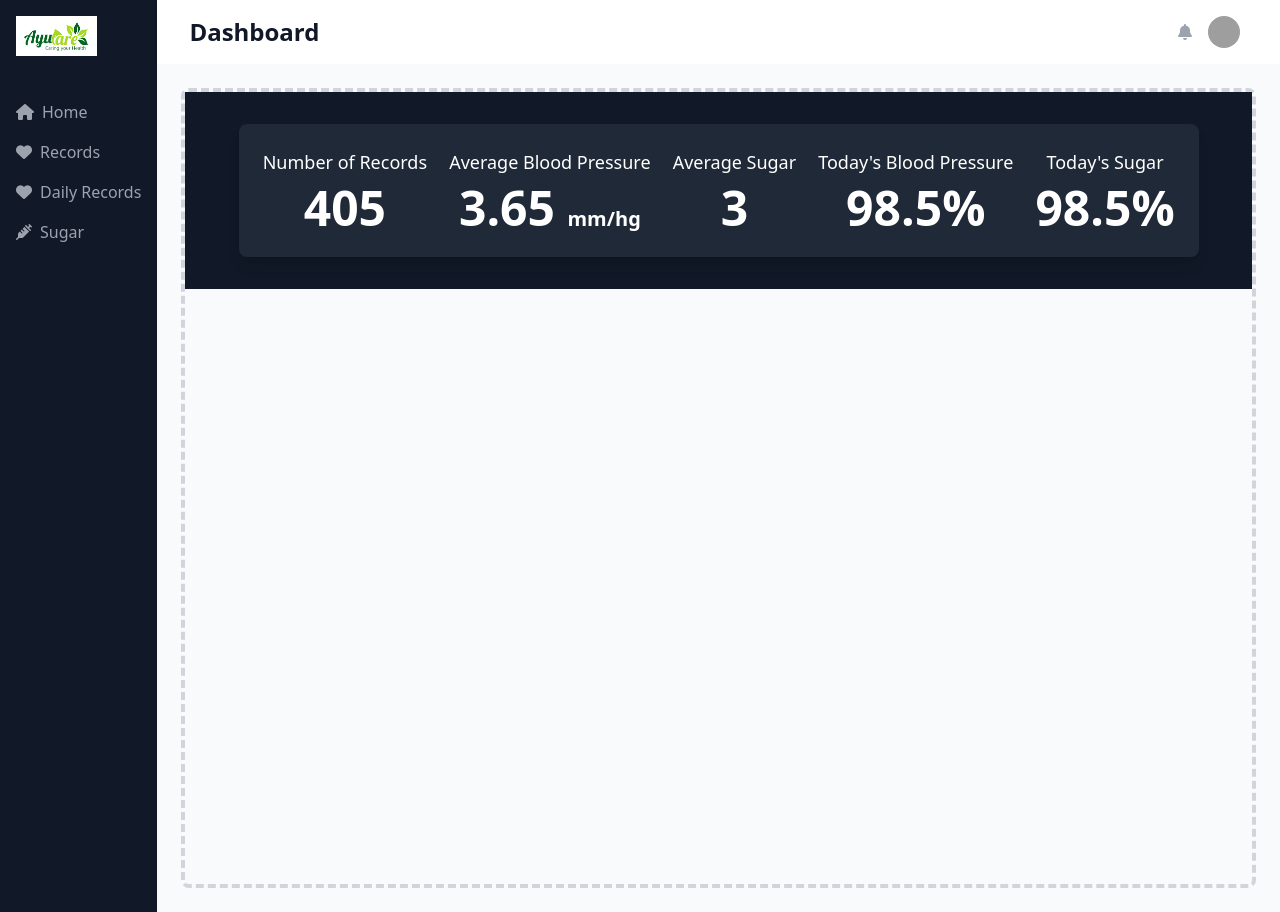
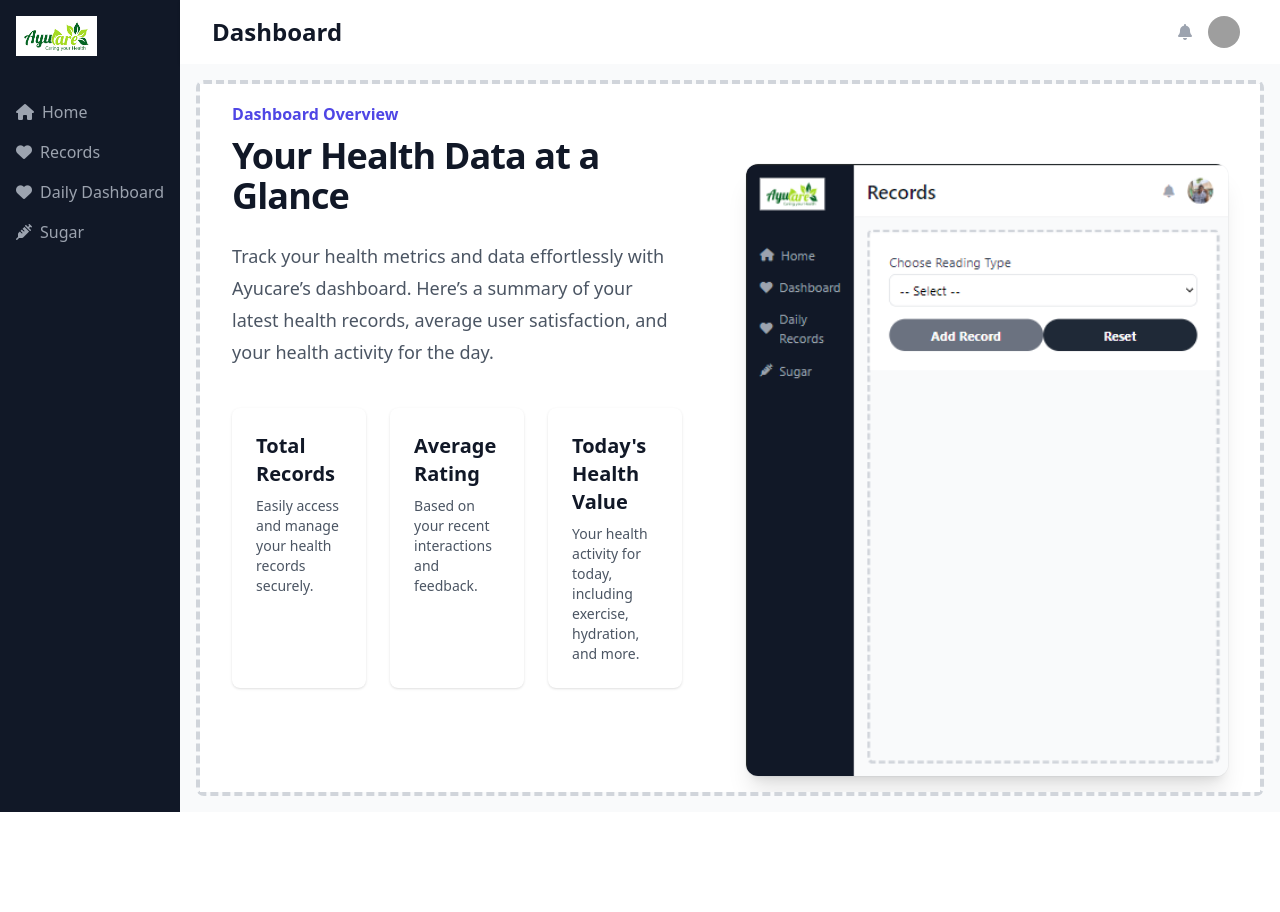
Before and after one commit to AbhayParatpSingh/AyuCare, a Flask app: page /dashboard in a window 1280 px wide. After the commit the page ends 812 px from the top, so only its background shows below. Run offline with Flask 3, Linux system fonts and the light colour scheme; style sheets or scripts are compiled from the project's sources; some libraries are stand-ins or nearby versions; grey boxes are pictures that could not be loaded.

Commit message:
dashboard_content added

```diff
--- a/templates/dashboard.html
+++ b/templates/dashboard.html
@@ -17,7 +17,7 @@
 
     <!-- Sidebar -->
     <div class="flex">
-        {% include 'sidebar.html' %}
+        {% include 'dashboard_sidebar.html' %}
 
         <!-- Main content -->
         <div class="flex-1 min-h-screen flex flex-col">
--- a/templates/dashboard_content.html
+++ b/templates/dashboard_content.html
@@ -1,7 +1,50 @@
-<main class="flex-1 bg-gray-50 p-6">
-    <div class="border-4 border-dashed border-gray-300 rounded-lg min-h-screen">
 
-        {% include 'dashboard_stats.html' %}
 
-    </div>
-</main>
+        <main class="flex-1 bg-gray-50 p-4">
+            <div class="border-4 border-dashed border-gray-300 rounded-lg h-auto">
+                <div class="overflow-hidden bg-white  py-1 sm:py-4">
+                    <div class="mx-auto  max-w-7xl px-6 lg:px-8">
+                      <div class="  mx-auto grid max-w-2xl grid-cols-1 gap-x-8 gap-y-16 sm:gap-y-20 lg:mx-0 lg:max-w-none lg:grid-cols-2">
+                        <div class="lg:pr-8 lg:pt-0 animate-fade-in-left"> <!-- Added animation class -->
+                          <div class="lg:max-w-lg">
+                            <h2 class="text-base font-semibold leading-7 text-indigo-600">Dashboard Overview</h2>
+                            <p class="mt-2 text-3xl font-bold tracking-tight text-gray-900 sm:text-4xl">Your Health Data at a Glance</p>
+
+                            <p class="mt-6 text-lg leading-8 text-gray-600">
+                              Track your health metrics and data effortlessly with Ayucare’s dashboard. Here’s a summary of your latest health records, average user satisfaction, and your health activity for the day.
+                            </p>
+
+                            <div class="grid grid-cols-1 gap-6 sm:grid-cols-2 lg:grid-cols-3 mt-10">
+
+                              <!-- Number of Records -->
+                              <div class="bg-white rounded-lg shadow p-6">
+                                <h3 class="text-xl font-semibold text-gray-900">Total Records</h3>
+
+                                <p class=" mt-2 text-sm text-gray-600">Easily access and manage your health records securely.</p>
+                              </div>
+
+                              <!-- Average Rating -->
+                              <div class="bg-white rounded-lg shadow p-6">
+                                <h3 class="text-xl font-semibold text-gray-900">Average Rating</h3>
+
+                                <p class="mt-2 text-sm text-gray-600">Based on your recent interactions and feedback.</p>
+                              </div>
+
+                              <!-- Daily Value (Health Activity) -->
+                              <div class="bg-white rounded-lg shadow p-6">
+                                <h3 class="text-xl font-semibold text-gray-900">Today's Health Value</h3>
+
+                                <p class="mt-2 text-sm text-gray-600">Your health activity for today, including exercise, hydration, and more.</p>
+                              </div>
+                            </div>
+
+                          </div>
+                        </div>
+                        <img src="{{url_for ('static', filename='img/recordpage.png')}}" alt="Product screenshot" class="w-full h-auto object-cover max-w-none rounded-xl shadow-xl ring-1 ring-gray-400/10 animate-fade-in-right mt-16">
+
+                      </div>
+                    </div>
+                  </div>
+
+            </div>
+          </main>
--- /dev/null
+++ b/templates/dashboard_sidebar.html
@@ -0,0 +1,27 @@
+<div class="w-35 h-auto bg-gray-900 text-white flex flex-col">
+    <div class="p-4">
+        <img src="{{url_for ('static',filename='img/AyuCare.png')}}" alt="Logo" class="h-10 w-auto">
+    </div>
+    <nav class="mt-5 flex-1">
+        <a href="/home" class="flex items-center px-4 py-2 text-gray-400 hover:bg-gray-700 hover:text-white">
+            <i class="fas fa-home"></i>
+            <span class="ml-2">Home</span>
+        </a>
+        <a href="/records" id="navLink" href="#" class="flex items-center px-4 py-2 text-gray-400 hover:bg-gray-700 hover:text-white">
+            <i id="navIcon" class="fas fa-heart"></i>
+            <span id="navText" class="ml-2">Records</span>
+        </a>
+
+
+
+        <a href="#" class="flex items-center px-4 py-2 text-gray-400 hover:bg-gray-700 hover:text-white">
+            <i class="fas fa-heart"></i>
+            <span class="ml-2">Daily Dashboard</span>
+        </a>
+        <a href="#" class="flex items-center px-4 py-2 text-gray-400 hover:bg-gray-700 hover:text-white">
+            <i class="fas fa-syringe"></i>
+
+            <span class="ml-2">Sugar</span>
+        </a>
+    </nav>
+</div>
--- a/templates/dashboard_stats.html
+++ b/templates/dashboard_stats.html
@@ -3,12 +3,12 @@
         <div class="bg-gray-800 rounded-lg shadow-lg flex justify-between p-6">
             <!-- Number of deploys -->
             <div class="text-center">
-                <p class="text-lg">Number of Records</p>
+                <p class="text-lg">Number of User</p>
                 <p class="text-5xl font-bold mt-2">405</p>
             </div>
             <!-- Average Blood Pressure -->
             <div class="text-center">
-                <p class="text-lg">Average Blood Pressure</p>
+                <p class="text-lg">A</p>
 
                 <p class="text-5xl font-bold mt-2">3.65 <span class="text-xl">mm/hg</span></p>
             </div>
--- a/templates/record_content.html
+++ b/templates/record_content.html
@@ -32,7 +32,8 @@
                   </dl>
                 </div>
               </div>
-              <img src="https://tailwindui.com/img/component-images/dark-project-app-screenshot.png" alt="Product screenshot" class="w-[48rem] max-w-none rounded-xl shadow-xl ring-1 ring-gray-400/10 sm:w-[57rem] md:-ml-4 lg:-ml-2 animate-fade-in-right mt-16  "> <!-- Added animation class -->
+              <img src="{{url_for ('static', filename='img/recordpage.png')}}" alt="Product screenshot" class="w-full h-auto object-cover max-w-none rounded-xl shadow-xl ring-1 ring-gray-400/10 animate-fade-in-right mt-16">
+
             </div>
           </div>
         </div>
```
Also changed, not shown: static/img/recordpage.png (added).
